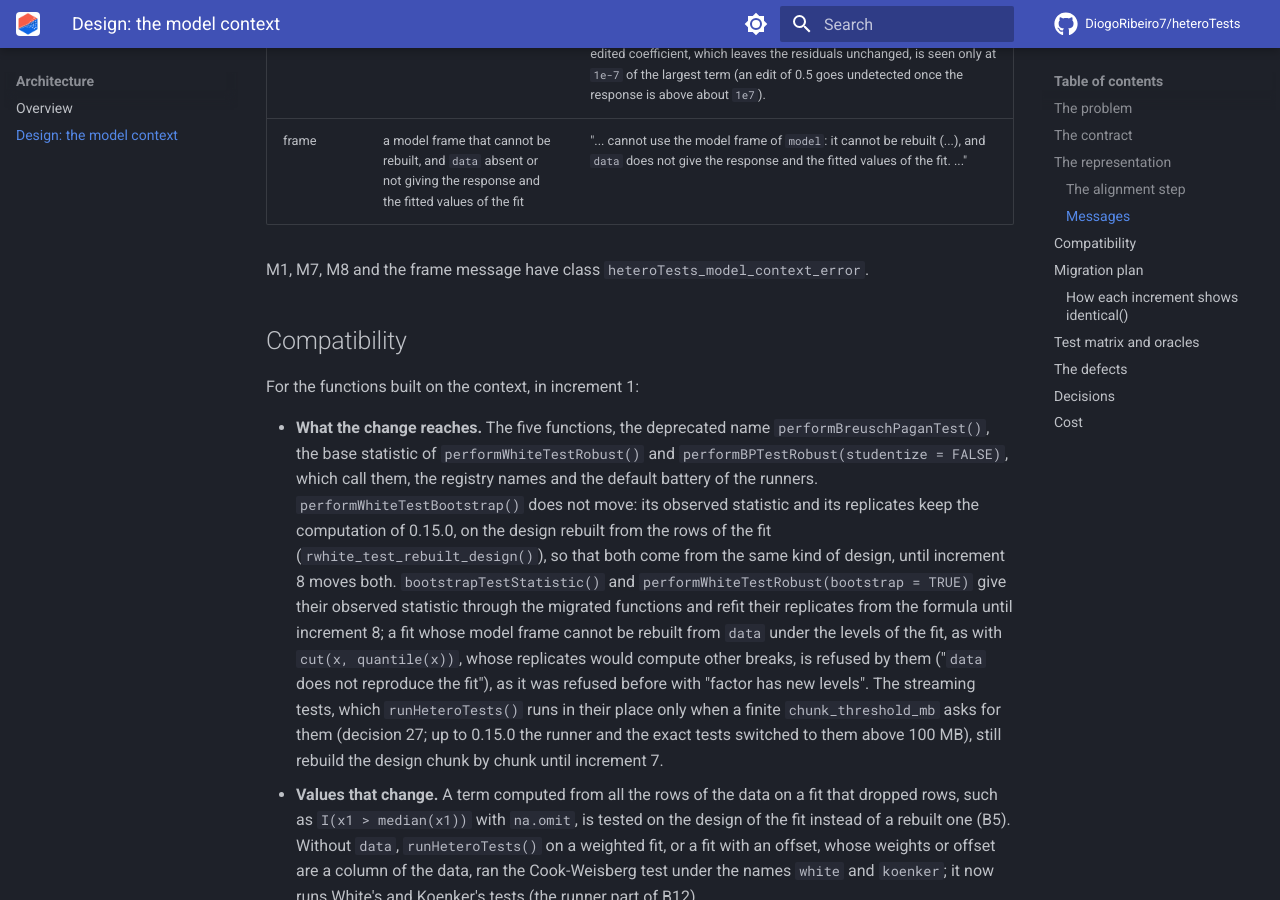
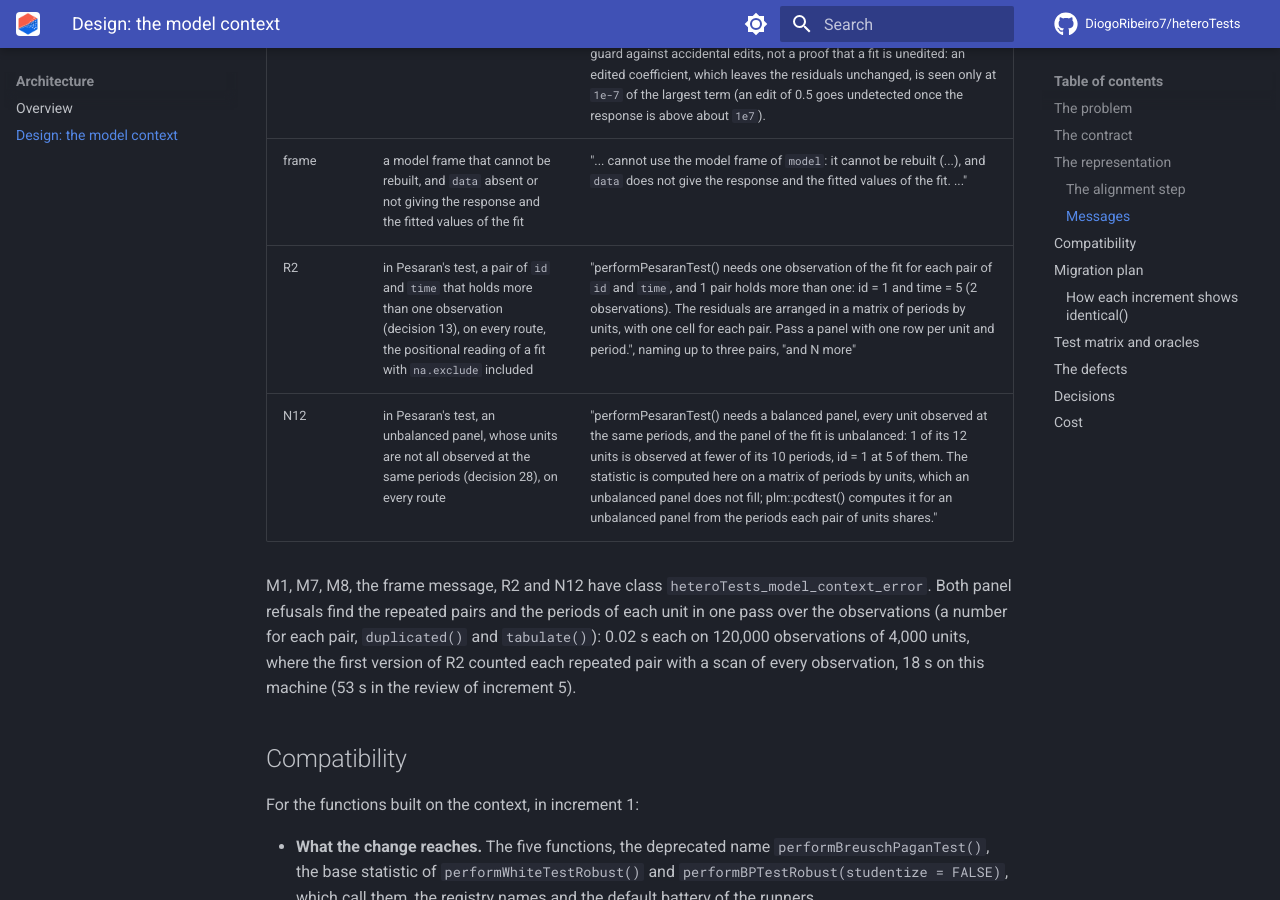
Before and after one commit to DiogoRibeiro7/heteroTests, an MkDocs documentation site: the page built from docs/design/model-context.md, in a window 1280 px wide and 900 px high, scrolled down 8845 px. Built offline with MkDocs 1.6.1 and Material for MkDocs 9.7.7, drawn with Linux system fonts in a browser that asks for light colours; comment, search, counter and statistics services are not loaded; some of the changed text lies outside the part shown.

Commit message:
Find repeated pairs in one pass, and give R2 the class of the context
From the review of #157. rstop_repeated_panel_cells() counted each repeated
pair of `id` and `time` with a scan of every observation: on 120,000
observations of 4,000 units with 40,000 repeated pairs the refusal took 18 s
here (53 s in the review). It now numbers each pair once
(rpanel_cell_key()), finds the repeated ones with duplicated() and counts
them with tabulate(): 0.02 s, the whole call 0.14 s, with the same message.
The check of balance, which scanned the observations once for each unit,
counts the periods of each unit in the same pass: 0.81 s to 0.02 s on a
balanced panel of that size less one row.

The refusal of a repeated pair now has the class
heteroTests_model_context_error, as the refusal of an unbalanced panel has,
and both are rows of the Messages table of the design page. A test pins the
review's case of a fit with na.exclude, read by position, on which the test
returned 0.253 with a repeated pair and which it now refuses, and another
that 120,000 observations are refused in linear time.

docs/development.md counts the 15 CRAN cells where it still said 13, and the
design page records that the rule for White's calls identical to main also
removes the false alarm on the runner's fallback on the saturated design.
The identity counts are unchanged: 22,542 calls, 21,976 identical, 566
allowed and 0 unexpected; against fec3648 only the class of the 12 R2
refusals changed.

```diff
--- a/docs/design/model-context.md
+++ b/docs/design/model-context.md
@@ -202,7 +202,7 @@
 | `rstop_missing_variable(ctx, values, variable, argument, test_label)` | Refuses an extra variable that is `NA` at an observation of the fit, with the "Missing rows" message of before, naming the variable (decision 8). |
 | `rcontext_group_rows(ctx, data, group)` | The five group tests (increment 4): the group read as `rcontext_variables()` reads it (M1 without `data`), the Pearson residuals (`rcontext_pearson()`, which refuses a zero weight), and the confirmed rows of `data` in fit order, or the model frame, without the observations whose group or variable of the model is missing, left out by `rhandleMissingValues()` with its warning, as before (decision 8). |
 | `rcontext_columns_at_fit(ctx, data, columns, fn, test_label)` | The panel tests and the scatter diagnostic (increment 5): the columns they read, `id`, `time` or `vars`, as `rcontext_variables()` reads them (M1 without `data`), and the Pearson residuals (`rcontext_pearson()`); for a fit with `na.exclude`, its padded residuals against the rows of `data` by position, checked by `rcheck_data_in_fit_order()`, as before, until increment 9. |
-| `rstop_repeated_panel_cells(id_values, time_values, id, time, fn)` | Pesaran's test (increment 5): refuses a pair of `id` and `time` that holds two observations of the fit, naming up to three pairs (decision 13). |
+| `rstop_repeated_panel_cells(id_values, time_values, id, time, fn)` | Pesaran's test (increment 5): refuses a pair of `id` and `time` that holds two observations of the fit, naming up to three pairs, with the class of the context (decision 13). |
 | `rstop_unbalanced_panel(id_values, time_values, id, fn)` | Pesaran's test (increment 5): refuses a panel whose units are not all observed at the same periods, naming a unit and its count of periods against the panel's, with the class of the context (N12, decision 28). |
 
 The guard of 0.15.0 is split in two, so that the alignment can run its
@@ -259,8 +259,16 @@
 | M7 | a multivariate `lm` | "performKoenkerTest() needs a model with one response; `model` has 2." |
 | M8 | the fit does not reproduce itself | "The fitted model does not reproduce its residuals from its design and coefficients: it was changed after the fit. Refit the model." / "The weights of the model are not those its coefficients were fitted with: ..." A guard against accidental edits, not a proof that a fit is unedited: an edited coefficient, which leaves the residuals unchanged, is seen only at `1e-7` of the largest term (an edit of 0.5 goes undetected once the response is above about `1e7`). |
 | frame | a model frame that cannot be rebuilt, and `data` absent or not giving the response and the fitted values of the fit | "... cannot use the model frame of `model`: it cannot be rebuilt (...), and `data` does not give the response and the fitted values of the fit. ..." |
+| R2 | in Pesaran's test, a pair of `id` and `time` that holds more than one observation (decision 13), on every route, the positional reading of a fit with `na.exclude` included | "performPesaranTest() needs one observation of the fit for each pair of `id` and `time`, and 1 pair holds more than one: id = 1 and time = 5 (2 observations). The residuals are arranged in a matrix of periods by units, with one cell for each pair. Pass a panel with one row per unit and period.", naming up to three pairs, "and N more" |
+| N12 | in Pesaran's test, an unbalanced panel, whose units are not all observed at the same periods (decision 28), on every route | "performPesaranTest() needs a balanced panel, every unit observed at the same periods, and the panel of the fit is unbalanced: 1 of its 12 units is observed at fewer of its 10 periods, id = 1 at 5 of them. The statistic is computed here on a matrix of periods by units, which an unbalanced panel does not fill; plm::pcdtest() computes it for an unbalanced panel from the periods each pair of units shares." |
 
-M1, M7, M8 and the frame message have class `heteroTests_model_context_error`.
+M1, M7, M8, the frame message, R2 and N12 have class
+`heteroTests_model_context_error`. Both panel refusals find the repeated pairs
+and the periods of each unit in one pass over the observations (a number for
+each pair, `duplicated()` and `tabulate()`): 0.02 s each on 120,000
+observations of 4,000 units, where the first version of R2 counted each
+repeated pair with a scan of every observation, 18 s on this machine (53 s in
+the review of increment 5).
 
 ## Compatibility
 
@@ -843,7 +851,11 @@
 follow-up, a call of White's test identical to `main` counts as identical
 rather than being checked against the reference of N2 (`identity_n2_mode()`):
 the first run against such a `main` counted White's identical refusals of an
-exact fit as allowed changes.
+exact fit as allowed changes, and counted as unexpected the runner on the
+saturated design of the follow-up (`runner | runHeteroTests |
+white/saturated`), whose fallback on White's test without cross products is
+the correct one (decision 25) and is `identical()` to `main`'s: a false alarm
+the rule removes.
 
 Increment 5, with the refusal of an unbalanced panel (decision 28): 22,542
 calls on 356 cells, the 5 cells of Harrison-McCabe's rank, the 8 cells of the
```
Also changed, not shown: NEWS.md (+6 -4 lines), docs/development.md (+2 -2 lines), docs/releases.md (+6 -4 lines), 2 other files.
